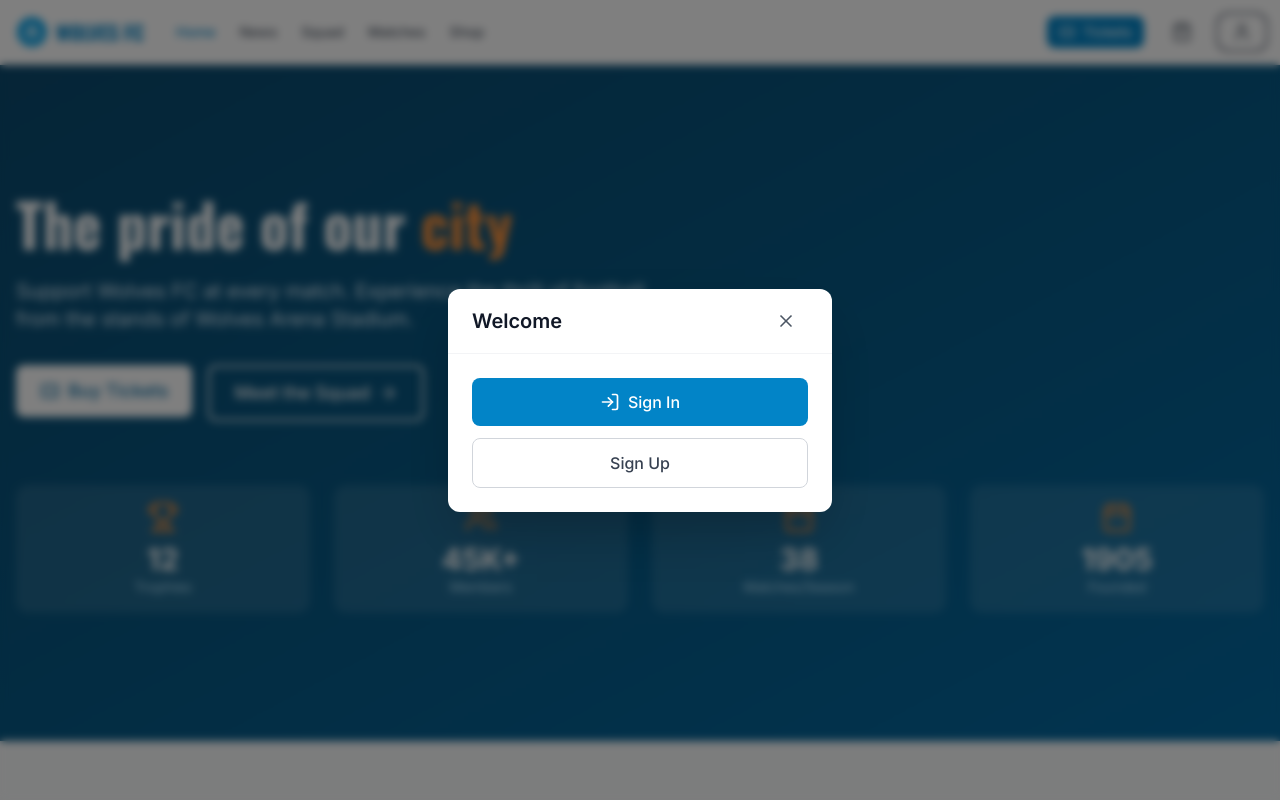
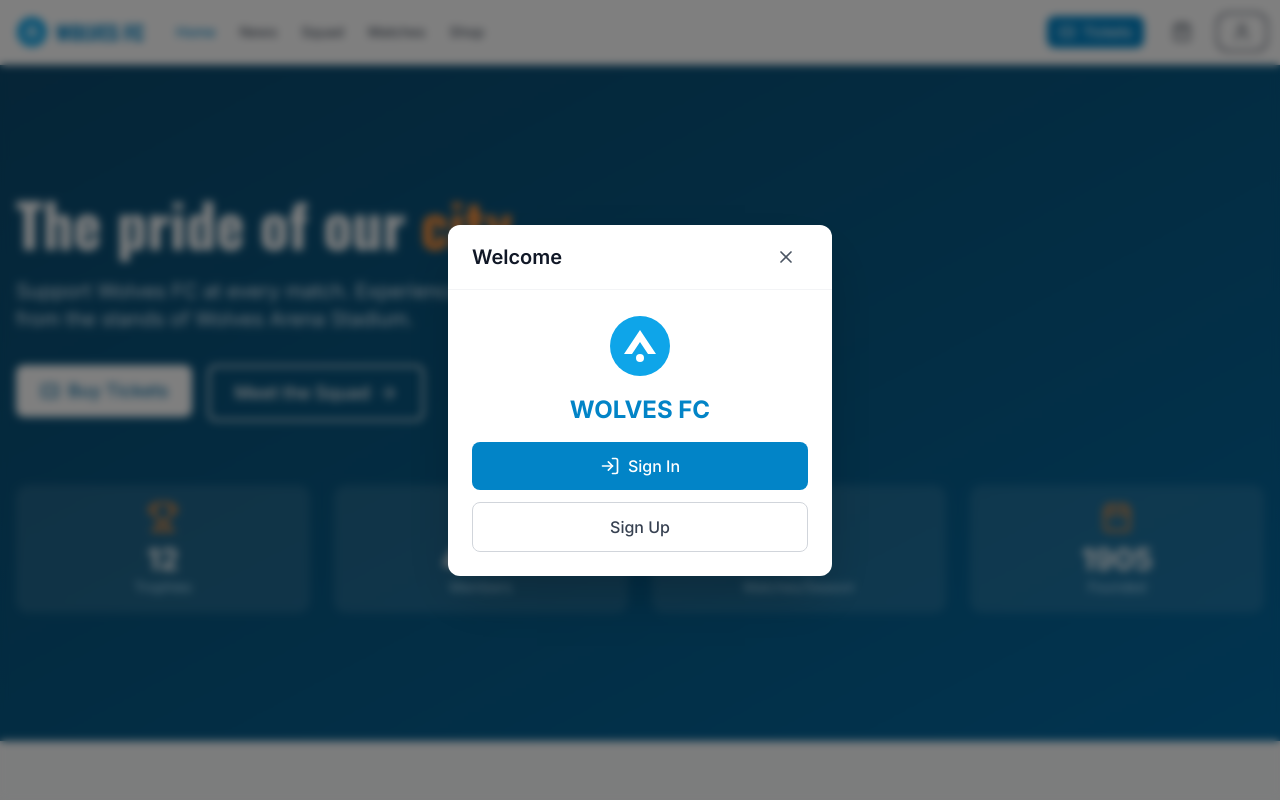
Before and after one commit to leoreyes07/first-proyect-AI, a React (Vite) app: page / in a window 1280 px wide. Both pictures are taken after a click on the button 1242 px from the left and 32 px from the top of the page. Shown: the top 800 px of the page. Built offline with nearby package versions, Linux system fonts and the light colour scheme.

Commit message:
feat(auth): add team logo and name to sign in/sign up modal

```diff
--- a/src/components/layout/header.tsx
+++ b/src/components/layout/header.tsx
@@ -113,7 +113,10 @@
       </nav>
 
       <Modal isOpen={isAuthModalOpen} onClose={() => setIsAuthModalOpen(false)} title="Welcome" size="sm">
-        <div className="flex flex-col gap-3 py-2">
+        <div className="flex flex-col items-center gap-4 py-2">
+          <img src="/favicon.svg" alt="Wolves FC" className="w-16 h-16" />
+          <span className="text-2xl font-bold text-primary-600">WOLVES FC</span>
+          <div className="flex flex-col gap-3 w-full">
             <Link
               to="/signin"
               onClick={() => setIsAuthModalOpen(false)}
@@ -130,6 +133,7 @@
               Sign Up
             </Link>
           </div>
+        </div>
       </Modal>
     </header>
   )
```
Lines whose indentation alone changed are shown as unchanged.
